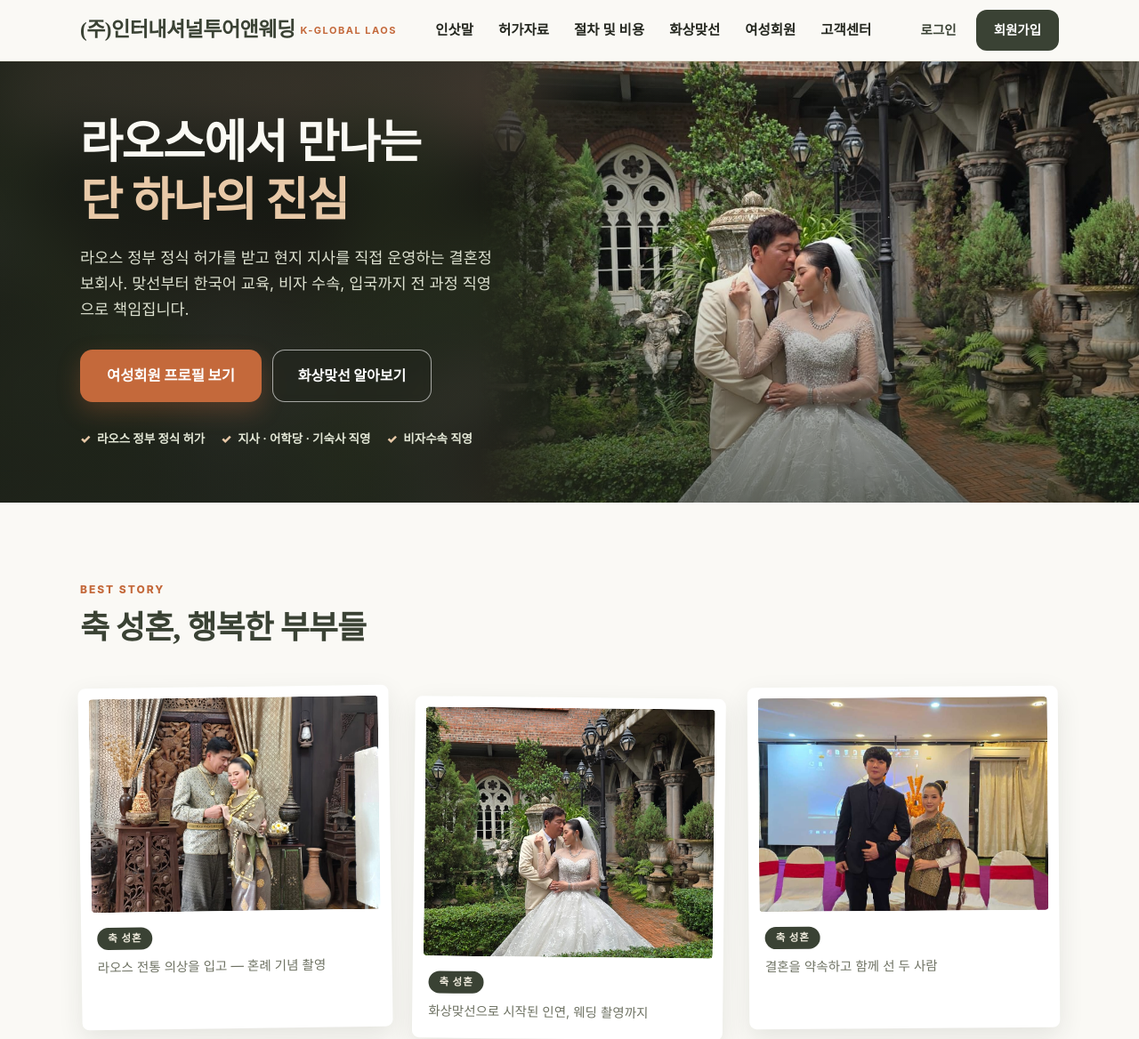
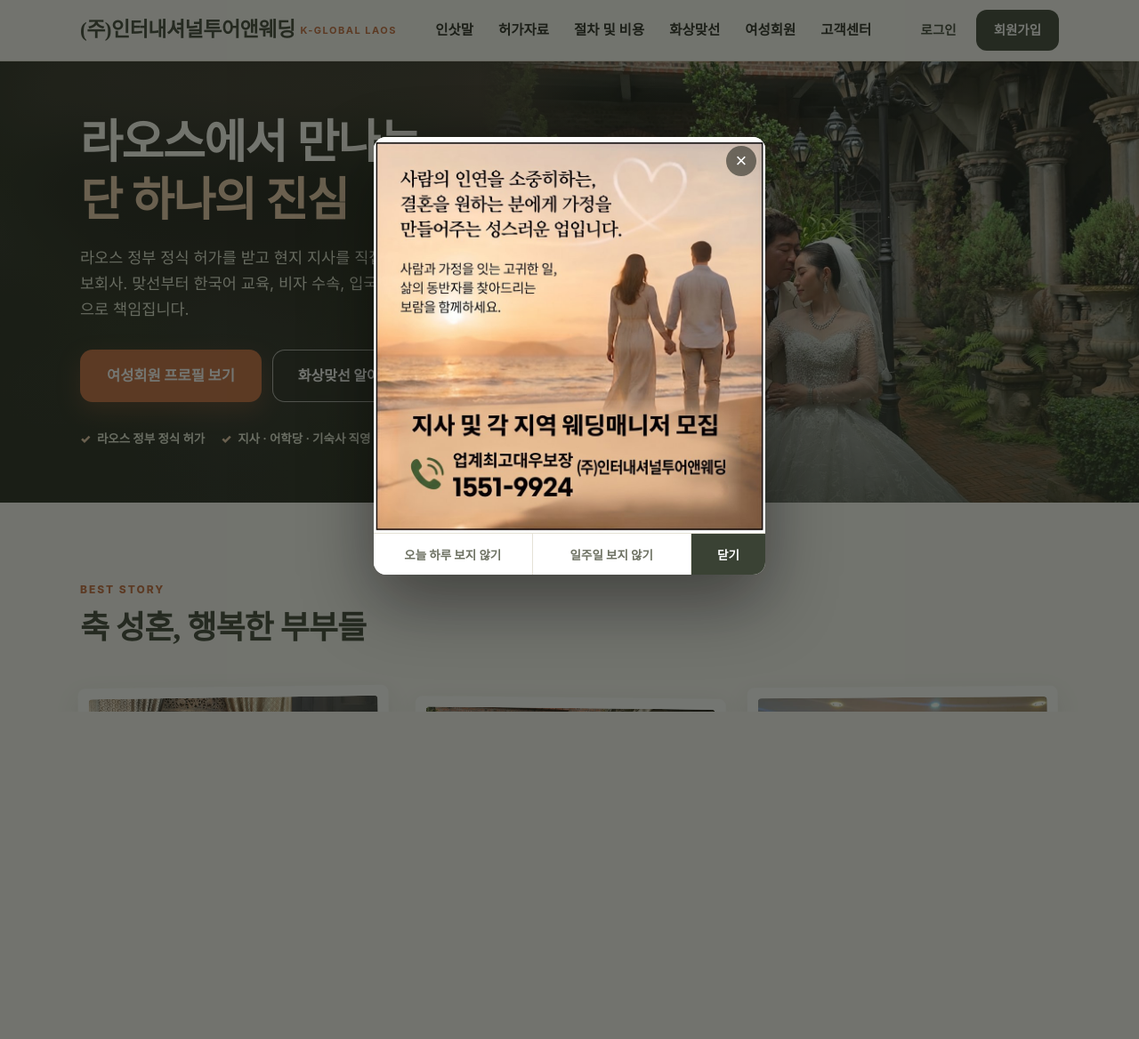
Before and after one commit to Jeongdonghwan/viet_prj, a Flask app: page / in a window 1280 px wide. Shown: the top 1168 px of the page at 89% size. After the commit the page ends 800 px from the top, so only its background shows below. Run offline with Flask 3, Linux system fonts and the light colour scheme; some web fonts are replaced.

Commit message:
메인 팝업 추가 — 웨딩매니저 모집 이미지, 오늘 하루/일주일 보지 않기
Co-Authored-By: Claude Fable 5 <noreply@anthropic.com>

```diff
--- a/app/static/css/main.css
+++ b/app/static/css/main.css
@@ -114,6 +114,21 @@ footer.site .links a{color:#CBD1BE;font-weight:600}
 .sticky-cta .kakao{background:#FEE500;color:#3A1D1D}
 .sticky-cta .join{background:var(--brand);color:#fff}
 @media(max-width:768px){.sticky-cta{display:grid}}
+
+/* 메인 팝업 */
+.popup-overlay{position:fixed;inset:0;z-index:400;background:rgba(24,28,20,.6);display:flex;align-items:center;justify-content:center;padding:20px}
+.popup-overlay[hidden]{display:none}
+.popup-box{position:relative;width:min(440px,92vw);background:#fff;border-radius:14px;overflow:hidden;box-shadow:0 30px 80px rgba(0,0,0,.45)}
+.popup-box img{width:100%;display:block}
+.popup-x{position:absolute;top:10px;right:10px;width:34px;height:34px;border:none;border-radius:50%;background:rgba(24,28,20,.55);color:#fff;font-size:22px;line-height:1;cursor:pointer;display:flex;align-items:center;justify-content:center}
+.popup-x:hover{background:rgba(24,28,20,.8)}
+.popup-bar{display:flex;border-top:1px solid var(--line)}
+.popup-bar button{flex:1;border:none;background:#fff;padding:13px 6px;font-size:13.5px;font-weight:700;color:var(--ink-soft);cursor:pointer;font-family:var(--sans)}
+.popup-bar button+button{border-left:1px solid var(--line)}
+.popup-bar button:hover{background:var(--bg-warm);color:var(--ink)}
+.popup-bar .pclose{flex:0 0 84px;background:var(--brand);color:#fff}
+.popup-bar .pclose:hover{background:var(--brand-deep);color:#fff}
+@media(max-height:760px){.popup-box{width:min(380px,90vw)}}
 
 /* 라이트박스 (허가자료 확대) */
 .lightbox{position:fixed;inset:0;z-index:500;background:rgba(24,28,20,.9);display:none;align-items:center;justify-content:center;padding:24px;cursor:zoom-out}
--- a/app/templates/index.html
+++ b/app/templates/index.html
@@ -4,6 +4,19 @@
 {% block body_class %}pg-home{% endblock %}
 
 {% block content %}
+<!-- 메인 팝업 -->
+<div class="popup-overlay" id="mainPopup" hidden>
+  <div class="popup-box" role="dialog" aria-modal="true" aria-label="안내 팝업">
+    <button class="popup-x" type="button" aria-label="팝업 닫기">&times;</button>
+    <img src="{{ url_for('static', filename='img/popup.jpg') }}" alt="지사 및 각 지역 웨딩매니저 모집 — 업계 최고 대우 보장, 문의 {{ site.tel_kr }}">
+    <div class="popup-bar">
+      <button type="button" data-hide-days="1">오늘 하루 보지 않기</button>
+      <button type="button" data-hide-days="7">일주일 보지 않기</button>
+      <button type="button" class="pclose">닫기</button>
+    </div>
+  </div>
+</div>
+
 <!-- HERO — 풀스크린 시네마틱 -->
 <div class="hero">
   {# 좌측 배경: 동일 사진의 블러 확장 — 화면 전체가 한 컷처럼 보이게 #}
@@ -210,3 +223,37 @@
 </section>
 
 {% endblock %}
+
+{% block scripts %}
+<script>
+// 메인 팝업 — 오늘 하루 / 일주일 보지 않기 (localStorage)
+(function(){
+  var KEY = 'popupHideUntil';
+  var pop = document.getElementById('mainPopup');
+  if (!pop) return;
+  var hideUntil = 0;
+  try { hideUntil = parseInt(localStorage.getItem(KEY) || '0', 10); } catch(e) {}
+  if (Date.now() < hideUntil) return;   // 숨김 기간 중
+  pop.hidden = false;
+  document.body.style.overflow = 'hidden';
+
+  function close(){ pop.hidden = true; document.body.style.overflow = ''; }
+  function hideFor(days){
+    var until;
+    if (days === 1) {           // 오늘 하루 = 오늘 자정까지
+      var d = new Date(); d.setHours(24, 0, 0, 0); until = d.getTime();
+    } else {
+      until = Date.now() + days * 86400000;
+    }
+    try { localStorage.setItem(KEY, String(until)); } catch(e) {}
+    close();
+  }
+  pop.querySelector('.popup-x').addEventListener('click', close);
+  pop.querySelector('.pclose').addEventListener('click', close);
+  pop.querySelectorAll('[data-hide-days]').forEach(function(b){
+    b.addEventListener('click', function(){ hideFor(parseInt(b.dataset.hideDays, 10)); });
+  });
+  pop.addEventListener('click', function(e){ if (e.target === pop) close(); });
+})();
+</script>
+{% endblock %}
```
Also changed, not shown: app/static/img/popup.jpg (added), 1 other file.
